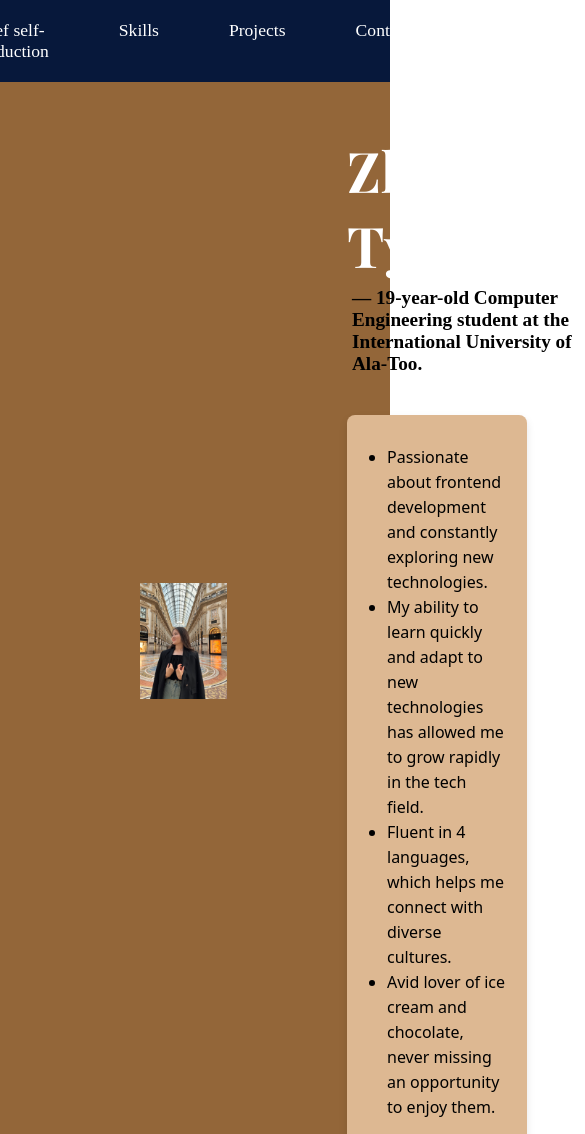
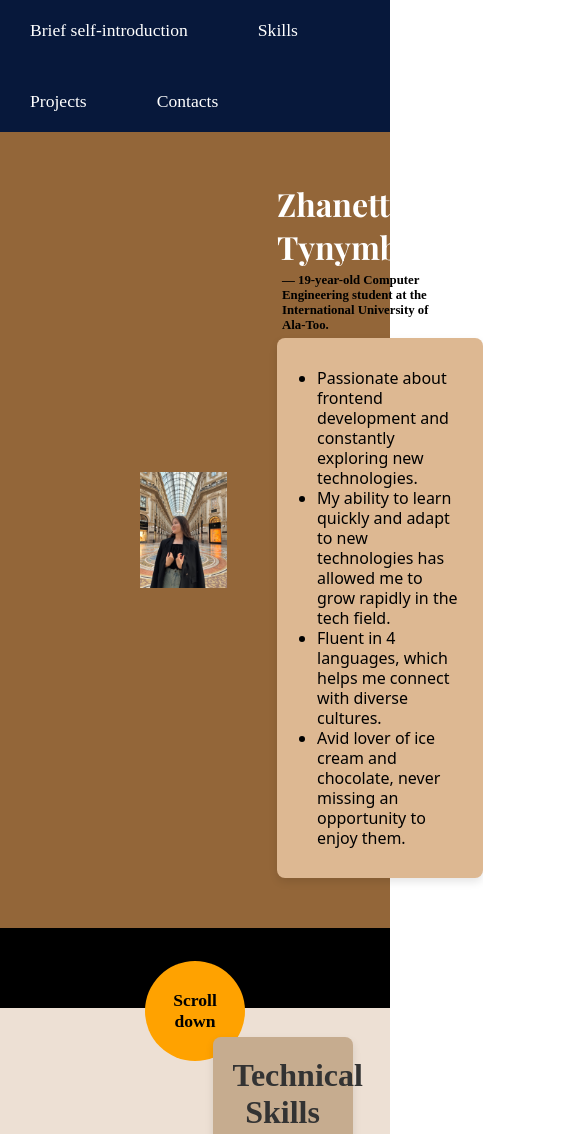
Before and after one commit to Zhanetta11/rsschool-cv, a plain HTML site: page index.html in a window 390 px wide. Shown: the top 1134 px of the page, 585 px wide, since content can reach past the window. Drawn offline with nearby package versions, Linux system fonts and the light colour scheme; a web font is replaced by a local one.

Commit message:
feat: add responsivity for devices(max-width: 768)

```diff
--- a/css/style.css
+++ b/css/style.css
@@ -18,8 +18,7 @@ nav {
     list-style: none;
     display: flex;
     gap: 50px;
-    margin: 0;
-    padding: 0;
+    flex-wrap: wrap;
 }
 
 .nav-links li {
@@ -74,7 +73,7 @@ nav {
 }
 
 .bio ul {
-    width: 50%;
+    width: 70%;
     padding: 30px 20px 30px 40px;
     font-family: "Sofadi One", system-ui;
     font-size: 1em;
@@ -178,8 +177,8 @@ nav {
 }
 
 #projects_section {
-    height: 760px;
     background-color: #936639;
+    padding-bottom: 50px;
 }
 
 #projects_section h2,
@@ -238,7 +237,7 @@ nav {
 
 .projects {
     background-color: #98c1d9;
-    margin: 50px auto;
+    margin: 50px auto 0px;
 }
 
 #contact_section {
@@ -249,7 +248,7 @@ nav {
 }
 
 .contact_info{
-    margin-top: 20px;
+    padding-top: 20px;
 }
 
 .contact_info ul {
@@ -315,3 +314,25 @@ footer p a {
 footer p a:hover {
     text-decoration: underline;
 }
+
+
+@media (max-width: 768px) {
+    .bio {
+        margin-left: 50px;
+    }
+
+    .bio h1 {
+        font-size: 2em;
+    }
+
+    .bio h3 {
+        font-size: 0.8em;
+        width: 80%;
+    }
+
+    .bio ul {
+        width: 100%;
+        margin-top: 0px;
+        line-height: 20px;
+    }
+}
```
